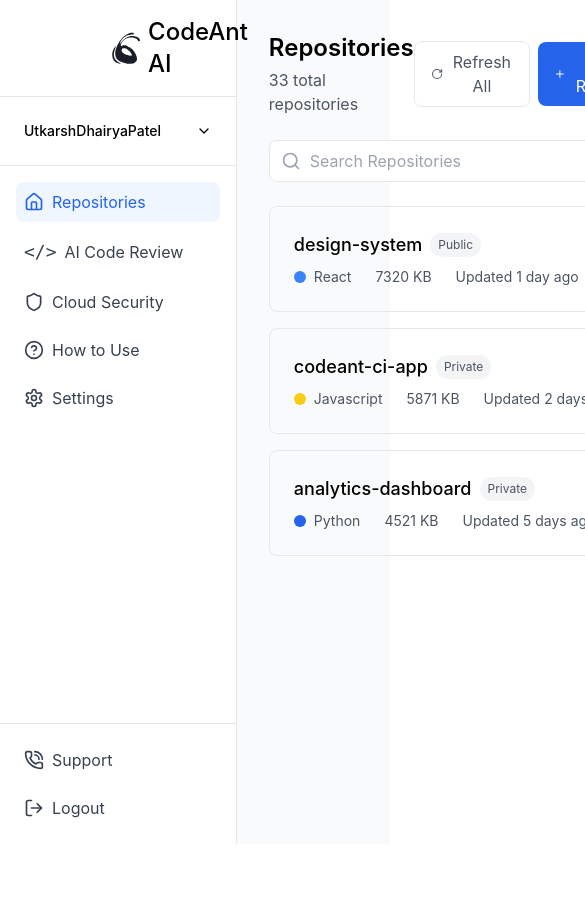
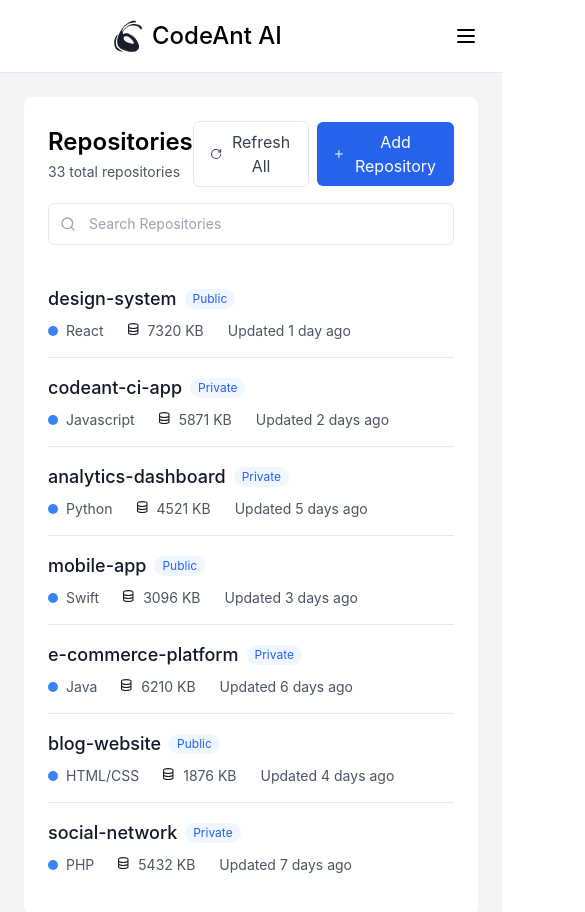
Before and after one commit to vpullakhandam/CodeAnt, a React (Create React App) app: page /dashboard in a window 390 px wide. Shown: the top 912 px of the page, 585 px wide, since content can reach past the window. Before the commit the page ends 844 px from the top, so only its background shows below. Built offline with nearby package versions, Linux system fonts and the light colour scheme.

Commit message:
updated code for mobile view

```diff
--- a/src/components/common/stats-card.jsx
+++ b/src/components/common/stats-card.jsx
@@ -19,7 +19,7 @@
       >
         <div className="flex flex-col gap-6">
           <div className="flex items-center gap-4">
-            <img src={logoImage} className="w-8 h-8" />
+            <img src={logoImage} alt ="" className="w-8 h-8" />
             <h2 className="text-xl font-medium">
               AI to Detect & Autofix Bad Code
             </h2>
--- /dev/null
+++ b/src/components/dashboard/mobile-nav.jsx
@@ -0,0 +1,28 @@
+import { useState } from 'react'
+import { X } from 'lucide-react'
+import { Logo } from '../common/logo'
+
+export function MobileNav({ isOpen, onClose, children }) {
+  return (
+    <div
+      className={`fixed inset-0 bg-white transform transition-transform duration-300 ease-in-out z-50 ${
+        isOpen ? 'translate-x-0' : '-translate-x-full'
+      }`}
+    >
+      <div className="flex flex-col h-full">
+        <div className="flex items-center justify-between p-4 border-b">
+          <Logo />
+          <button
+            onClick={onClose}
+            className="p-2 hover:bg-gray-100 rounded-lg"
+          >
+            <X className="w-6 h-6" />
+          </button>
+        </div>
+        <div className="flex-1 overflow-y-auto">
+          {children}
+        </div>
+      </div>
+    </div>
+  )
+}
--- a/src/components/dashboard/repo-list.jsx
+++ b/src/components/dashboard/repo-list.jsx
@@ -1,54 +1,77 @@
-import { Search, RotateCw, Plus } from 'lucide-react';
+import { Search, RotateCw, Plus } from "lucide-react";
+import database from "../../assets/database.svg";
 
 const repositories = [
   {
-    name: 'design-system',
-    visibility: 'Public',
-    language: 'React',
-    size: '7320 KB',
-    updatedAt: '1 day ago'
+    name: "design-system",
+    visibility: "Public",
+    language: "React",
+    size: "7320 KB",
+    updatedAt: "1 day ago",
   },
   {
-    name: 'codeant-ci-app',
-    visibility: 'Private',
-    language: 'Javascript',
-    size: '5871 KB',
-    updatedAt: '2 days ago'
+    name: "codeant-ci-app",
+    visibility: "Private",
+    language: "Javascript",
+    size: "5871 KB",
+    updatedAt: "2 days ago",
   },
   {
-    name: 'analytics-dashboard',
-    visibility: 'Private',
-    language: 'Python',
-    size: '4521 KB',
-    updatedAt: '5 days ago'
+    name: "analytics-dashboard",
+    visibility: "Private",
+    language: "Python",
+    size: "4521 KB",
+    updatedAt: "5 days ago",
   },
-  // Add more repositories as needed
+  {
+    name: "mobile-app",
+    visibility: "Public",
+    language: "Swift",
+    size: "3096 KB",
+    updatedAt: "3 days ago",
+  },
+  {
+    name: "e-commerce-platform",
+    visibility: "Private",
+    language: "Java",
+    size: "6210 KB",
+    updatedAt: "6 days ago",
+  },
+  {
+    name: "blog-website",
+    visibility: "Public",
+    language: "HTML/CSS",
+    size: "1876 KB",
+    updatedAt: "4 days ago",
+  },
+  {
+    name: "social-network",
+    visibility: "Private",
+    language: "PHP",
+    size: "5432 KB",
+    updatedAt: "7 days ago",
+  },
 ];
 
-const languageColors = {
-  React: 'bg-blue-500',
-  Javascript: 'bg-yellow-400',
-  Python: 'bg-blue-600',
-  Swift: 'bg-orange-500',
-  Java: 'bg-red-500',
-  'HTML/CSS': 'bg-purple-500',
-  PHP: 'bg-indigo-500'
-};
-
-export function RepositoryList() {
+export function RepositoryList({ isMobileMenuOpen }) {
   return (
-    <div className="flex-1 p-8">
-      <div className="flex items-center justify-between mb-6">
+    <div
+      className={`flex-1 p-6 bg-gray-100 ${
+        isMobileMenuOpen ? "hidden md:block" : "block"
+      }`}
+    >
+      <div className="bg-white rounded-lg shadow-sm p-6">
+        <div className="flex items-center justify-between mb-4">
           <div>
             <h1 className="text-2xl font-semibold mb-1">Repositories</h1>
-          <p className="text-gray-600">33 total repositories</p>
+            <p className="text-gray-600 text-sm">33 total repositories</p>
           </div>
           <div className="flex items-center gap-2">
-          <button className="flex items-center gap-2 text-gray-600 hover:text-gray-900 px-4 py-2 rounded-lg border hover:bg-gray-50">
+            <button className="flex items-center gap-2 px-4 py-2 rounded-md bg-white border border-gray-200 text-gray-700 hover:bg-gray-50">
               <RotateCw className="w-4 h-4" />
               Refresh All
             </button>
-          <button className="flex items-center gap-2 bg-blue-600 text-white px-4 py-2 rounded-lg hover:bg-blue-700">
+            <button className="flex items-center gap-2 px-4 py-2 rounded-md bg-blue-600 text-white hover:bg-blue-700">
               <Plus className="w-4 h-4" />
               Add Repository
             </button>
@@ -56,39 +79,57 @@
         </div>
 
         <div className="relative mb-6">
-        <Search className="w-5 h-5 absolute left-3 top-1/2 transform -translate-y-1/2 text-gray-400" />
+          <Search className="w-4 h-4 absolute left-3 top-1/2 transform -translate-y-1/2 text-gray-400" />
           <input
             type="text"
             placeholder="Search Repositories"
-          className="w-full pl-10 pr-4 py-2 border rounded-lg focus:outline-none focus:ring-2 focus:ring-blue-500"
+            className="w-full pl-10 pr-4 py-2.5 bg-white border border-gray-200 rounded-md text-sm focus:outline-none focus:ring-2 focus:ring-blue-500"
           />
         </div>
 
-      <div className="space-y-4">
+        <div
+          className={`divide-y divide-gray-200 ${
+            isMobileMenuOpen ? "mt-[YOUR_MOBILE_MENU_HEIGHT]px" : ""
+          }`}
+        >
           {repositories.map((repo) => (
             <div
               key={repo.name}
-            className="p-6 border rounded-lg hover:border-blue-500 cursor-pointer"
+              className="py-4 hover:bg-gray-50 cursor-pointer"
             >
               <div className="flex items-center justify-between mb-2">
                 <div className="flex items-center gap-2">
-                <h3 className="text-lg font-medium">{repo.name}</h3>
-                <span className="px-2 py-1 rounded-full text-xs bg-gray-100 text-gray-600">
+                  <h3 className="text-lg font-medium text-gray-900">
+                    {repo.name}
+                  </h3>
+                  <span
+                    className={`px-2 py-0.5 rounded-full text-xs ${
+                      repo.visibility === "Public"
+                        ? "bg-blue-50 text-blue-600"
+                        : "bg-blue-50 text-blue-600"
+                    }`}
+                  >
                     {repo.visibility}
                   </span>
                 </div>
               </div>
               <div className="flex items-center gap-6 text-sm text-gray-600">
                 <div className="flex items-center gap-2">
-                <span className={`w-3 h-3 rounded-full ${languageColors[repo.language]}`} />
+                  <span className="w-2.5 h-2.5 rounded-full bg-blue-500" />
                   {repo.language}
                 </div>
-              <div>{repo.size}</div>
+                <div className="flex items-center gap-1">
+                  <span className="w-4 h-4">
+                    <img src={database} alt="" />
+                  </span>
+                  {repo.size}
+                </div>
                 <div>Updated {repo.updatedAt}</div>
               </div>
             </div>
           ))}
         </div>
       </div>
+    </div>
   );
 }
--- a/src/components/dashboard/sidebar.jsx
+++ b/src/components/dashboard/sidebar.jsx
@@ -1,84 +1,79 @@
-import { useState } from 'react';
-import { useNavigate } from 'react-router-dom';
-import { Home, Shield, HelpCircle, Settings, PhoneCall, LogOut, ChevronDown } from 'lucide-react';
-import { Logo } from '../common/logo';
+import {
+  Home,
+  Code,
+  Cloud,
+  FileText,
+  Settings,
+  Phone,
+  LogOut,
+} from "lucide-react";
+import { Link } from "react-router-dom";
+import logoImage from "../../assets/logo.svg";
+import ChevronDown from "../../assets/chevron-down.svg";
 
-export function Sidebar() {
-  const navigate = useNavigate();
-  const [isDropdownOpen, setIsDropdownOpen] = useState(false);
+function SidebarLink({ icon: Icon, href, children, active }) {
+  return (
+    <Link
+      to={href}
+      className={`flex items-center gap-3 px-3 py-2 rounded-md transition-colors ${
+        active ? "bg-blue-600 text-white" : "text-gray-600 hover:bg-gray-50"
+      }`}
+    >
+      <Icon size={20} />
+      {children}
+    </Link>
+  );
+}
 
-  const handleLogout = () => {
-    navigate('/');
-  };
+export const Sidebar = () => {
+  return (
+    <div className="w-64 h-full bg-white border-r border-gray-200 flex flex-col">
+      <div className="p-4">
+        <div className="flex items-center gap-2 mb-4">
+          {logoImage ? (
+            <img src={logoImage} alt="CodeAnt AI" className="w-8 h-8" />
+          ) : (
+            <div className="w-8 h-8 bg-gray-200 rounded-md flex items-center justify-center">
+              CA
+            </div>
+          )}
+          <p className="text-xl">CodeAnt AI</p>
+        </div>
 
-  return (
-    <div className="w-64 h-screen bg-white border-r flex flex-col">
-      {/* Logo Section */}
-      <div className="p-4 border-b">
-        <Logo />
-      </div>
-
-      {/* Organization Dropdown */}
-      <div className="p-4 border-b">
-        <button
-          onClick={() => setIsDropdownOpen(!isDropdownOpen)}
-          className="w-full flex items-center justify-between text-sm font-medium hover:bg-gray-50 rounded-lg p-2"
-        >
-          <span>UtkarshDhairyaPatel</span>
-          <ChevronDown className="w-4 h-4" />
+        <button className="w-full text-left px-3 py-2 rounded-md bg-gray-100 text-gray-900 mb-4">
+          UtkarshDhairyaPa...
+          <span className="float-right">
+            <img src={ChevronDown} alt="" className="mt-2" />
+          </span>
         </button>
       </div>
 
-      {/* Navigation Links */}
-      <nav className="flex-1 p-4">
-        <ul className="space-y-2">
-          <li>
-            <a href="#" className="flex items-center gap-2 text-blue-600 bg-blue-50 rounded-lg p-2">
-              <Home className="w-5 h-5" />
-              <span>Repositories</span>
-            </a>
-          </li>
-          <li>
-            <a href="#" className="flex items-center gap-2 text-gray-700 hover:bg-gray-50 rounded-lg p-2">
-              <code className="text-lg">&lt;/&gt;</code>
-              <span>AI Code Review</span>
-            </a>
-          </li>
-          <li>
-            <a href="#" className="flex items-center gap-2 text-gray-700 hover:bg-gray-50 rounded-lg p-2">
-              <Shield className="w-5 h-5" />
-              <span>Cloud Security</span>
-            </a>
-          </li>
-          <li>
-            <a href="#" className="flex items-center gap-2 text-gray-700 hover:bg-gray-50 rounded-lg p-2">
-              <HelpCircle className="w-5 h-5" />
-              <span>How to Use</span>
-            </a>
-          </li>
-          <li>
-            <a href="#" className="flex items-center gap-2 text-gray-700 hover:bg-gray-50 rounded-lg p-2">
-              <Settings className="w-5 h-5" />
-              <span>Settings</span>
-            </a>
-          </li>
-        </ul>
+      <nav className="flex-1 px-2">
+        <SidebarLink icon={Home} href="/repositories" active>
+          Repositories
+        </SidebarLink>
+        <SidebarLink icon={Code} href="/ai-code-review">
+          AI Code Review
+        </SidebarLink>
+        <SidebarLink icon={Cloud} href="/cloud-security">
+          Cloud Security
+        </SidebarLink>
+        <SidebarLink icon={FileText} href="/how-to-use">
+          How to Use
+        </SidebarLink>
+        <SidebarLink icon={Settings} href="/settings">
+          Settings
+        </SidebarLink>
       </nav>
 
-      {/* Bottom Actions */}
-      <div className="p-4 border-t space-y-2">
-        <a href="#" className="flex items-center gap-2 text-gray-700 hover:bg-gray-50 rounded-lg p-2">
-          <PhoneCall className="w-5 h-5" />
-          <span>Support</span>
-        </a>
-        <button
-          onClick={handleLogout}
-          className="flex items-center gap-2 text-gray-700 hover:bg-gray-50 rounded-lg p-2 w-full"
-        >
-          <LogOut className="w-5 h-5" />
-          <span>Logout</span>
-        </button>
+      <div className="px-2 pb-4">
+        <SidebarLink icon={Phone} href="/support">
+          Support
+        </SidebarLink>
+        <SidebarLink icon={LogOut} href="/logout">
+          Logout
+        </SidebarLink>
       </div>
     </div>
   );
-}
+};
--- a/src/pages/dashboard.jsx
+++ b/src/pages/dashboard.jsx
@@ -1,11 +1,42 @@
-import { Sidebar } from '../components/dashboard/sidebar';
-import { RepositoryList } from '../components/dashboard/repo-list';
+'use client'
+
+import { useState } from 'react'
+import { Menu } from 'lucide-react'
+import { Sidebar } from '../components/dashboard/sidebar'
+import { RepositoryList } from '../components/dashboard/repo-list'
+import { MobileNav } from '../components/dashboard/mobile-nav'
+import { Logo } from '../components/common/logo'
 
 export default function Dashboard() {
+  const [isMobileNavOpen, setIsMobileNavOpen] = useState(false)
+
   return (
     <div className="flex min-h-screen bg-gray-50">
-      <Sidebar />
-      <RepositoryList />
+      {/* Desktop Sidebar */}
+      <div className="hidden md:block">
+        <Sidebar />
+      </div>
+
+      {/* Mobile Navigation */}
+      <MobileNav isOpen={isMobileNavOpen} onClose={() => setIsMobileNavOpen(false)}>
+        <Sidebar />
+      </MobileNav>
+
+      {/* Main Content */}
+      <div className="flex-1">
+        {/* Mobile Header */}
+        <div className="md:hidden flex items-center justify-between p-4 border-b bg-white">
+          <Logo showText={false} />
+          <button
+            onClick={() => setIsMobileNavOpen(true)}
+            className="p-2 hover:bg-gray-100 rounded-lg"
+          >
+            <Menu className="w-6 h-6" />
+          </button>
+        </div>
+
+        <RepositoryList />
+      </div>
     </div>
-  );
+  )
 }
```
Also changed, not shown: src/pages/Auth.jsx (+10 -8 lines). Lines whose indentation alone changed are shown as unchanged.
